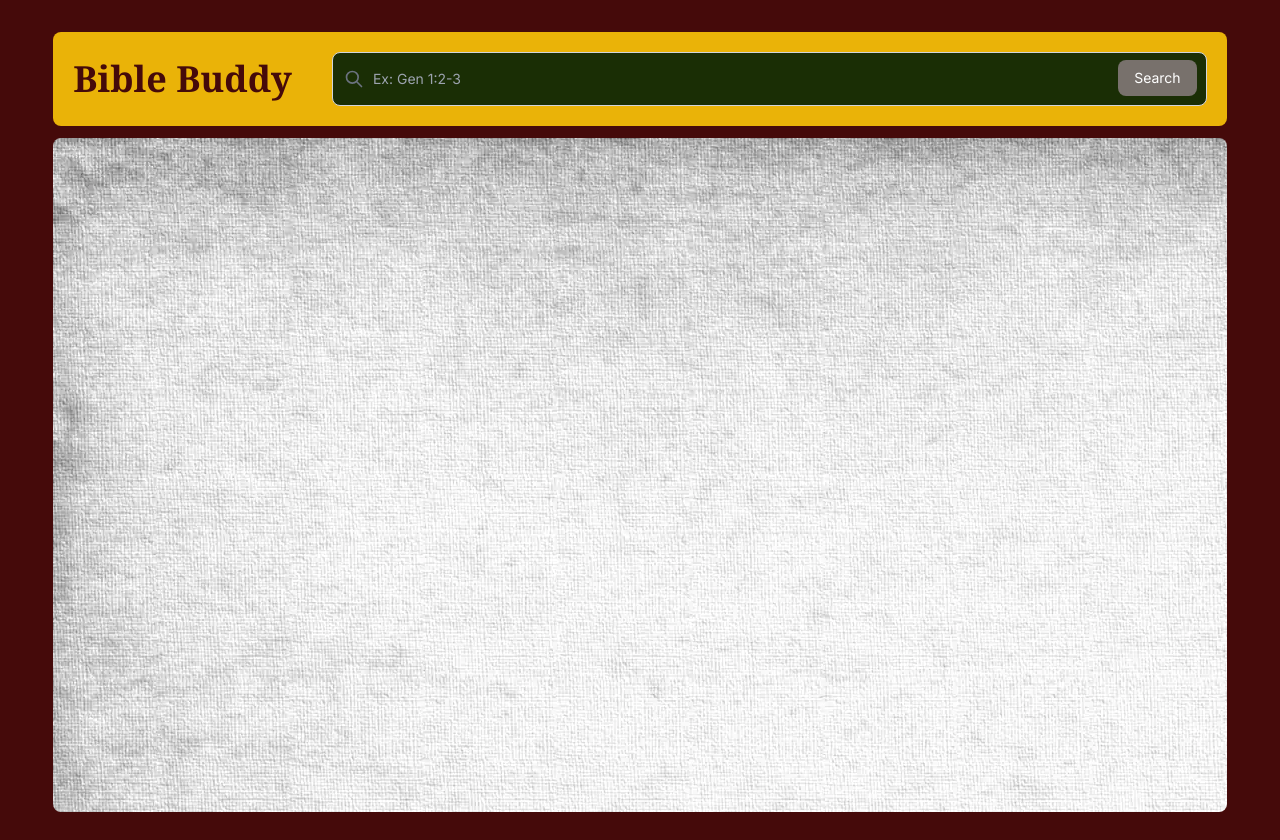
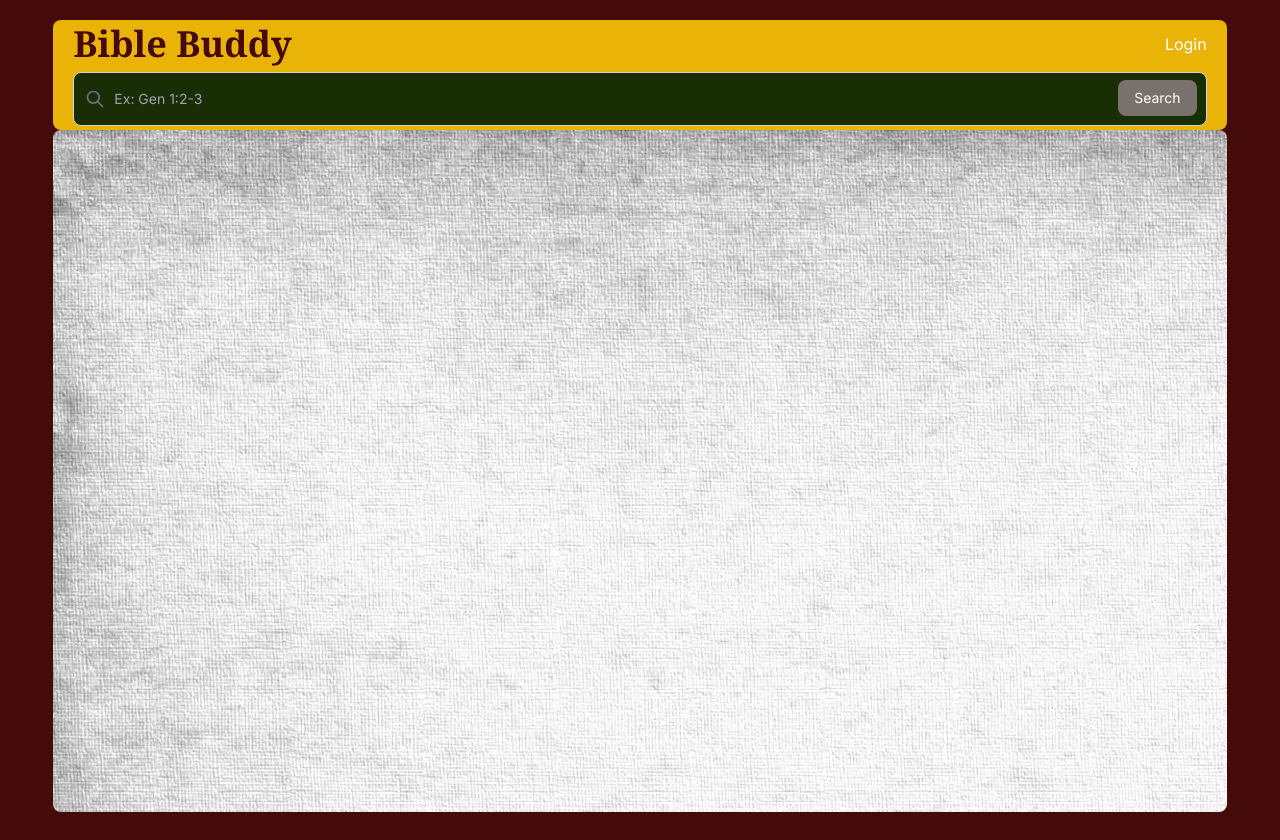
Before and after one commit to robcross1977/kjv-web, a Next.js app: page / in a window 1280 px wide. Built offline with nearby package versions, Linux system fonts and the light colour scheme; no server answers.

Commit message:
got oauth working

```diff
--- a/package.json
+++ b/package.json
@@ -9,6 +9,7 @@
     "lint": "next lint"
   },
   "dependencies": {
+    "@auth0/nextjs-auth0": "^v3.0.0-beta.1 ",
     "@types/node": "20.3.1",
     "@types/react": "18.2.14",
     "@types/react-dom": "18.2.6",
--- /dev/null
+++ b/src/app/api/auth/[auth0]/route.ts
@@ -0,0 +1,7 @@
+import { handleAuth } from "@auth0/nextjs-auth0";
+
+export const GET = handleAuth({
+  onError(req: Request, error: Error) {
+    console.error(error);
+  },
+});
--- a/src/app/layout.tsx
+++ b/src/app/layout.tsx
@@ -1,5 +1,6 @@
 import "./globals.css";
 import { Inter } from "next/font/google";
+import { UserProvider } from "@auth0/nextjs-auth0/client";
 
 const inter = Inter({ subsets: ["latin"] });
 
@@ -15,7 +16,9 @@ export default function RootLayout({
 }) {
   return (
     <html lang="en">
-      <body className={`${inter.className} bg-red-950`}>{children}</body>
+      <body className={`${inter.className} bg-red-950`}>
+        <UserProvider>{children}</UserProvider>
+      </body>
     </html>
   );
 }
--- a/src/app/page.tsx
+++ b/src/app/page.tsx
@@ -1,11 +1,13 @@
 "use client";
 
 import FreeSearch from "@/components/search/free-search";
+import Header from "@/components/shared/header";
 
 export default function Home() {
   return (
-    <>
+    <div className="flex flex-col w-11/12 mx-auto my-5 h-screen">
+      <Header />
       <FreeSearch />
-    </>
+    </div>
   );
 }
--- /dev/null
+++ b/src/components/auth/auth.tsx
@@ -0,0 +1,23 @@
+import Link from "next/link";
+import { useUser } from "@auth0/nextjs-auth0/client";
+
+export default function Auth() {
+  const { user, error, isLoading } = useUser();
+
+  if (isLoading) return <div>Loading...</div>;
+  if (error) return <div>Error: {JSON.stringify(error)}</div>;
+
+  return (
+    <div className="mr-5 text-white hover:text-red-950">
+      {user ? (
+        <Link href="/api/auth/logout" data-testid="logout">
+          {`Logout ${user.name}`}
+        </Link>
+      ) : (
+        <Link href="/api/auth/login" data-testid="login">
+          Login
+        </Link>
+      )}
+    </div>
+  );
+}
--- a/src/components/search/free-search.tsx
+++ b/src/components/search/free-search.tsx
@@ -1,7 +1,6 @@
 import { BookRecords, search } from "kingjames";
-import { ChangeEvent, KeyboardEventHandler, useState } from "react";
+import { ChangeEvent, useState } from "react";
 import BookDisplay from "./book-display";
-import Title from "./title";
 import Search from "./search";
 
 export default function FreeSearch() {
@@ -26,10 +25,8 @@ export default function FreeSearch() {
   }
 
   return (
-    <div className="flex flex-col w-11/12 mx-auto my-5 h-screen">
-      <div className="flex flex-col w-full sm:flex-row py-5 bg-yellow-500 rounded-lg my-3 justify-between items-center">
-        <Title />
-
+    <div className="flex flex-col w-full mx-auto h-screen">
+      <div className="flex flex-col w-full sm:flex-row py-1 bg-yellow-500 rounded-b-lg justify-between items-center">
         <Search
           query={query}
           changeQuery={changeQuery}
--- /dev/null
+++ b/src/components/shared/header.tsx
@@ -0,0 +1,11 @@
+import Auth from "../auth/auth";
+import Title from "./title";
+
+export default function Header() {
+  return (
+    <header className="flex flex-col w-full sm:flex-row py-1 bg-yellow-500 rounded-t-lg justify-between items-center">
+      <Title />
+      <Auth />
+    </header>
+  );
+}
--- a/src/components/search/title.tsx
+++ b/src/components/shared/title.tsx
@@ -1,7 +1,7 @@
 export default function Title() {
   return (
     <div className="mx-5">
-      <p className="font-serif font-semibold text-4xl mb-3 sm:text-3xl sm:mb-0 md:text-4xl text-red-950">
+      <p className="font-serif font-semibold text-4xl mb-1 sm:text-3xl sm:mb-0 md:text-4xl text-red-950">
         Bible Buddy
       </p>
     </div>
```
Also changed, not shown: 1 other file (tests, documents, lock files or other folders).
